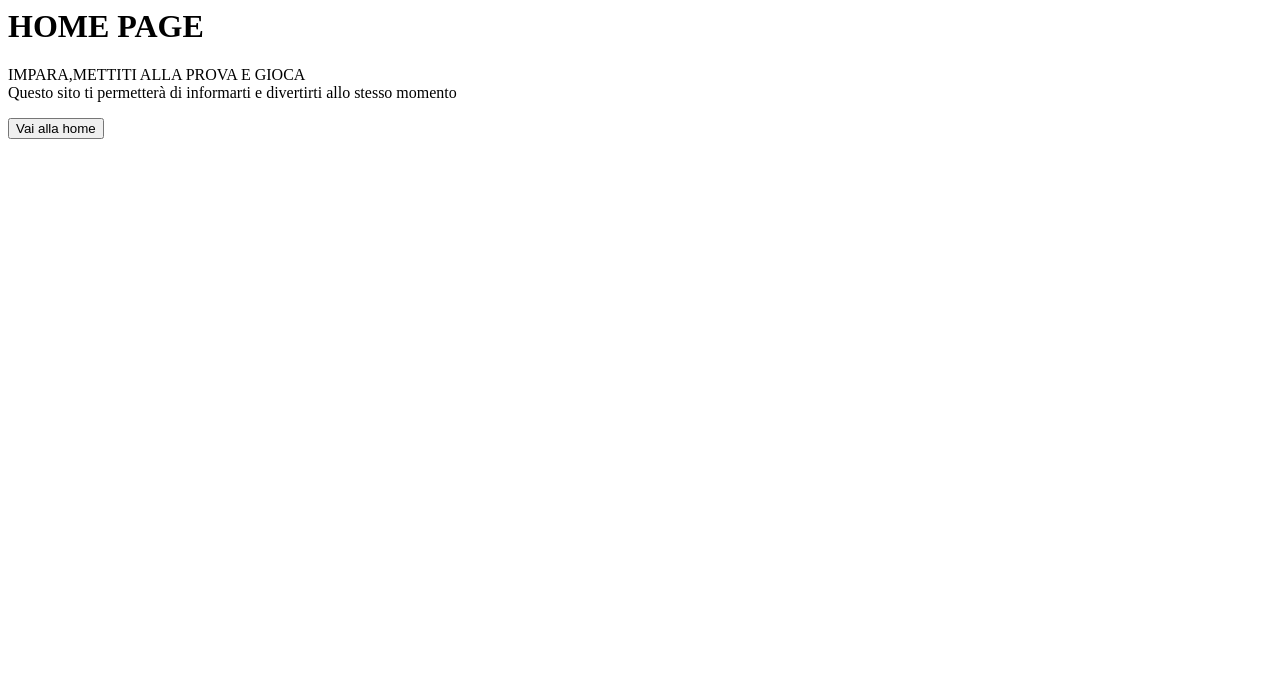
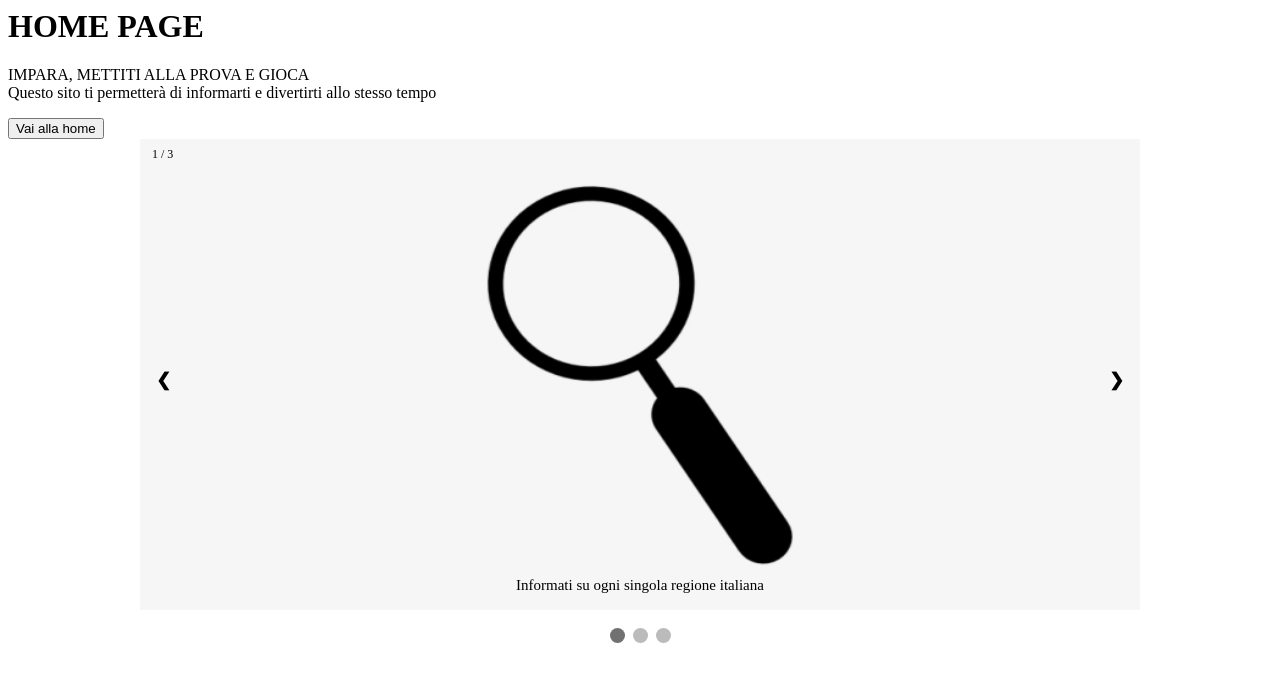
Before and after one commit to UselessMOS0/ProgettoFlaskBP, a Flask app: page / in a window 1280 px wide. Shown: the top 682 px of the page. Run offline with Flask 2, Linux system fonts and the light colour scheme; parts of the project's set-up code (start-up, migrations or seed data) failed here and were passed over.

Commit message:
home page

```diff
--- a/templates/homePage.html
+++ b/templates/homePage.html
@@ -1,12 +1,164 @@
 <html>
     <head>
+        <style>
+            * {box-sizing:border-box}
 
+            /* Slideshow container */
+            .slideshow-container {
+            max-width: 1000px;
+            position: relative;
+            margin: auto;
+            }
+
+            /* Hide the images by default */
+            .mySlides {
+            display: none;
+            }
+
+            /* Next & previous buttons */
+            .prev, .next {
+            cursor: pointer;
+            position: absolute;
+            top: 50%;
+            width: auto;
+            margin-top: -22px;
+            padding: 16px;
+            color: rgb(0, 0, 0);
+            font-weight: bold;
+            font-size: 18px;
+            transition: 0.6s ease;
+            border-radius: 0 3px 3px 0;
+            user-select: none;
+            }
+
+            /* Position the "next button" to the right */
+            .next {
+            right: 0;
+            border-radius: 3px 0 0 3px;
+            }
+
+            /* On hover, add a black background color with a little bit see-through */
+            .prev:hover, .next:hover {
+            background-color: rgba(70, 65, 65, 0.8);
+            }
+
+            /* Caption text */
+            .text {
+            color: #000000;
+            font-size: 15px;
+            padding: 8px 12px;
+            position: absolute;
+            bottom: 8px;
+            width: 100%;
+            text-align: center;
+            }
+
+            /* Number text (1/3 etc) */
+            .numbertext {
+            color: #000000;
+            font-size: 12px;
+            padding: 8px 12px;
+            position: absolute;
+            top: 0;
+            }
+
+            /* The dots/bullets/indicators */
+            .dot {
+            cursor: pointer;
+            height: 15px;
+            width: 15px;
+            margin: 0 2px;
+            background-color: #bbb;
+            border-radius: 50%;
+            display: inline-block;
+            transition: background-color 0.6s ease;
+            }
+
+            .active, .dot:hover {
+            background-color: #717171;
+            }
+
+            /* Fading animation */
+            .fade {
+            animation-name: fade;
+            animation-duration: 1.5s;
+            }
+
+            @keyframes fade {
+            from {opacity: .4}
+            to {opacity: 1}
+            }
+        </style>
     </head>
 
     <body>
         <h1>HOME PAGE</h1>
-        <p>IMPARA,METTITI ALLA PROVA E GIOCA <br>
-        Questo sito ti permetterà di informarti e divertirti allo stesso momento</p>
+        <p>IMPARA, METTITI ALLA PROVA E GIOCA <br>
+        Questo sito ti permetterà di informarti e divertirti allo stesso tempo</p>
         <a href="/home"><button>Vai alla home</button></a>
+        <!-- Slideshow container -->
+        <div class="slideshow-container">
+
+            <!-- Full-width images with number and caption text -->
+            <div class="mySlides fade">
+            <div class="numbertext">1 / 3</div>
+            <img src="/static/img/lente.jpg" style="width:100%; height: 60%;">
+            <div class="text">Informati su ogni singola regione italiana</div>
+            </div>
+
+            <div class="mySlides fade">
+            <div class="numbertext">2 / 3</div>
+            <img src="/static/img/punto.png" style="width:100%; height: 60%;">
+            <div class="text">Mettiti alla prova attraverso un quiz</div>
+            </div>
+
+            <div class="mySlides fade">
+            <div class="numbertext">3 / 3</div>
+            <img src="/static/img/mondo.png" style="width:100%; height: 60%;">
+            <div class="text">Divertiti giocando</div>
+            </div>
+
+            <!-- Next and previous buttons -->
+            <a class="prev" onclick="plusSlides(-1)">&#10094;</a>
+            <a class="next" onclick="plusSlides(1)">&#10095;</a>
+        </div>
+        <br>
+
+        <!-- The dots/circles -->
+        <div style="text-align:center">
+            <span class="dot" onclick="currentSlide(1)"></span>
+            <span class="dot" onclick="currentSlide(2)"></span>
+            <span class="dot" onclick="currentSlide(3)"></span>
+        </div>
+        <script>
+            let slideIndex = 1;
+            showSlides(slideIndex);
+
+            // Next/previous controls
+            function plusSlides(n) {
+            showSlides(slideIndex += n);
+            }
+
+            // Thumbnail image controls
+            function currentSlide(n) {
+            showSlides(slideIndex = n);
+            }
+
+            function showSlides(n) {
+            let i;
+            let slides = document.getElementsByClassName("mySlides");
+            let dots = document.getElementsByClassName("dot");
+            if (n > slides.length) {slideIndex = 1}
+            if (n < 1) {slideIndex = slides.length}
+            for (i = 0; i < slides.length; i++) {
+                slides[i].style.display = "none";
+            }
+            for (i = 0; i < dots.length; i++) {
+                dots[i].className = dots[i].className.replace(" active", "");
+            }
+            slides[slideIndex-1].style.display = "block";
+            dots[slideIndex-1].className += " active";
+            }
+        </script>
     </body>
 </html>
```
Also changed, not shown: 2 other files.
